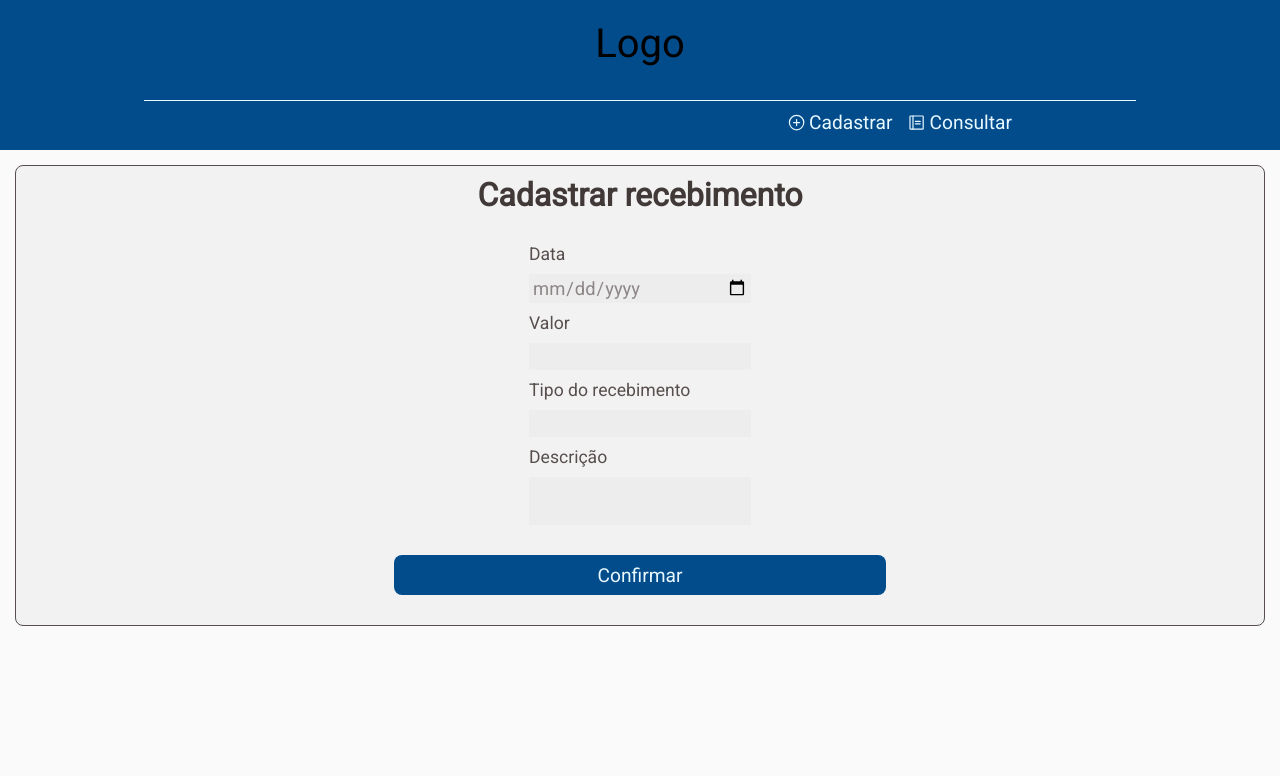
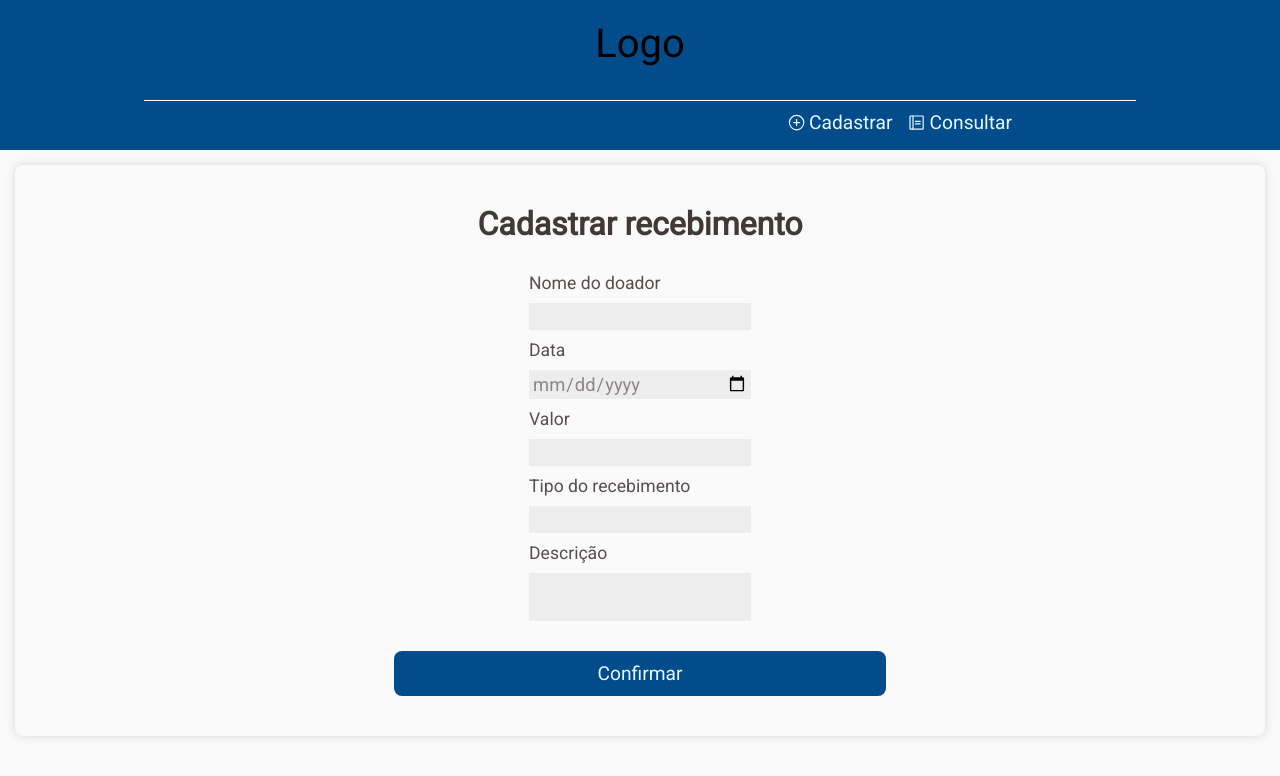
Before and after one commit to PedroSchinke/Controle-de-Pagamentos, a React (Vite) app: page /cadastrar in a window 1280 px wide. Shown: the top 776 px of the page. Built offline with nearby package versions, Linux system fonts and the light colour scheme; the HTML template or start-up script is replaced by a standard one.

Commit message:
update register page

```diff
--- a/src/pages/register page/RegisterPage.tsx
+++ b/src/pages/register page/RegisterPage.tsx
@@ -11,6 +11,8 @@ export function RegisterPage() {
       <RegisterPageContainer>
         <h1>Cadastrar recebimento</h1>
         <RegisterForm>
+          <label>Nome do doador</label>
+          <input />
           <label>Data</label>
           <input type="date" />
           <label>Valor</label>
--- a/src/pages/register page/styles.ts
+++ b/src/pages/register page/styles.ts
@@ -13,11 +13,10 @@ export const RegisterPageContainer = styled.section`
   flex-direction: column;
   align-items: center;
   gap: 30px;
-  padding: 10px;
-  padding-bottom: 30px;
-  background-color: ${(props) => props.theme.base_card};
-  border: solid 1px ${(props) => props.theme.base_text};
+  padding: 40px 10px;
+  background-color: ${(props) => props.theme.background};
   border-radius: 8px;
+  box-shadow: 0px 0px 10px ${(props) => props.theme.base_hover};
 
   h1 {
     font-family: 'Roboto', sans-serif;
@@ -57,9 +56,9 @@ export const RegisterForm = styled.form`
   }
 `
 
-export const ConfirmRegisterButton = styled.button`
+export const BaseButton = styled.button`
   width: 40%;
-  height: 2.5rem;
+  height: 2.8rem;
   border: none;
   border-radius: 8px;
   background-color: ${(props) => props.theme.blue_dark};
@@ -67,3 +66,5 @@ export const ConfirmRegisterButton = styled.button`
   font-size: 1.2rem;
   color: ${(props) => props.theme.blue_light};
 `
+
+export const ConfirmRegisterButton = styled(BaseButton)``
```
